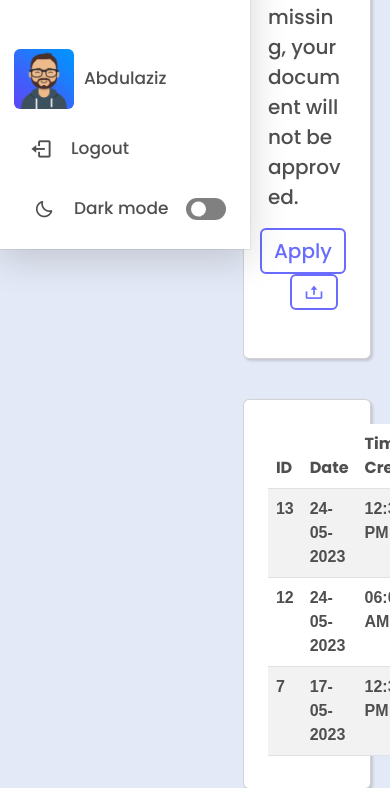
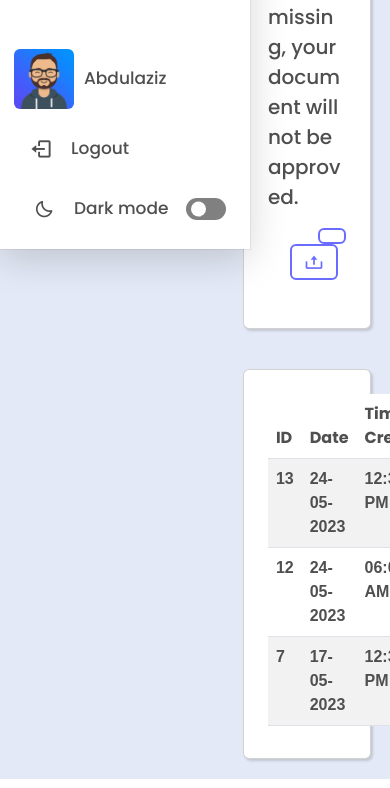
Before and after one commit to emirsakal/Internify, a Django app: page /official-letter/ in a window 390 px wide; the page is wider, and only the part inside the window is pictured. Shown: the part 595-1383 px from the top of that part. Run offline with Django 4.2, Linux system fonts and the light colour scheme; a user stored in the database is signed in; data comes from the database, SQL or seed files in the repository; some libraries are stand-ins or nearby versions.

Commit message:
Update officialletter.html

```diff
--- a/templates/student/officialletter.html
+++ b/templates/student/officialletter.html
@@ -37,7 +37,7 @@ Official Letter
               </a>
               <p class="text lead">Upload your transcript to the system and click "Apply" button. If the information is missing, your document will not be approved.</p>
               <button type="submit" class="btn" style="float:right;">
-                <span style="color:var(--purple-text-color)"> Apply</span>
+                <span class="d-none d-sm-block"> Apply</span>
               </button>
 
                 <label for="upload" class="btn me-2" tabindex="0" style="float:right;">
```
